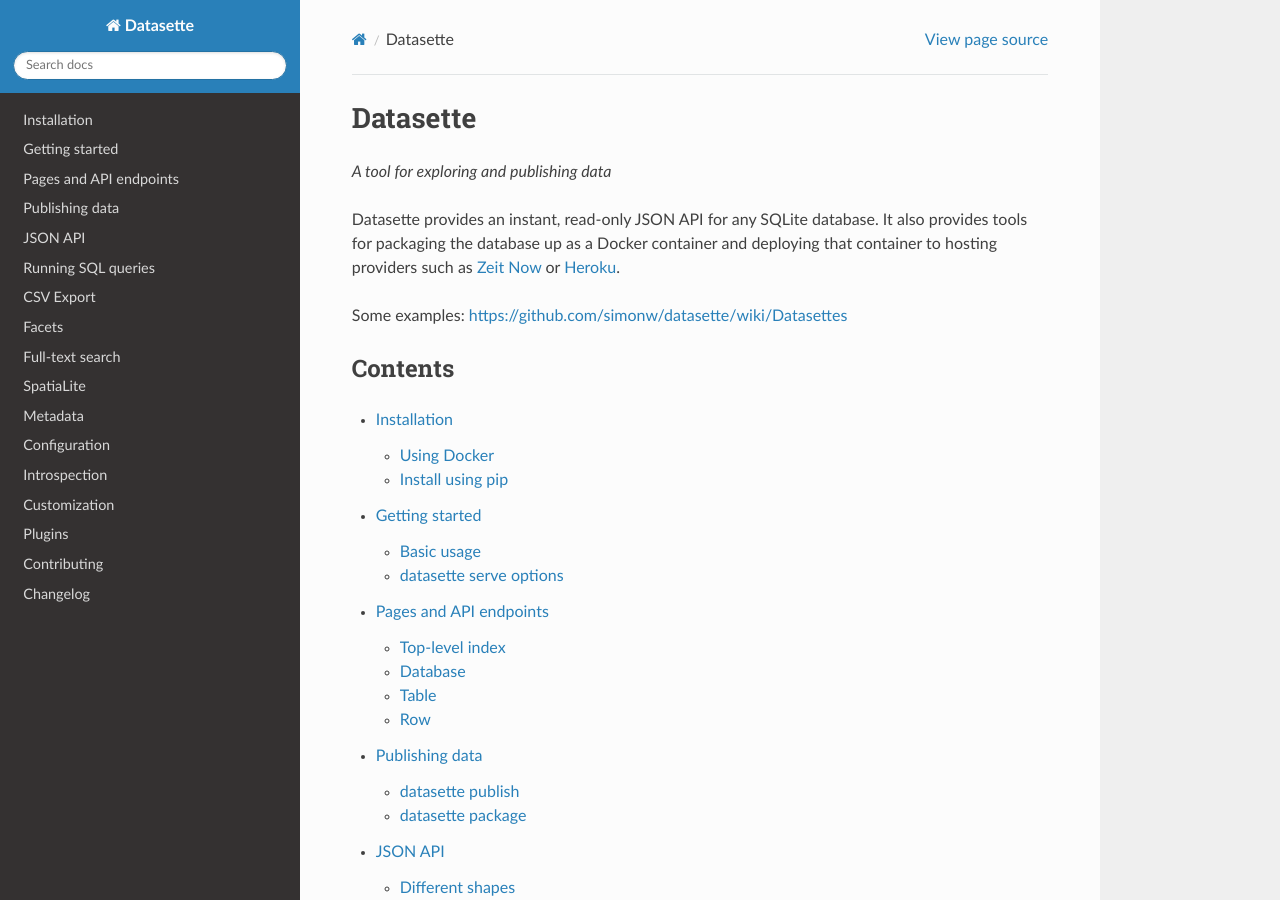
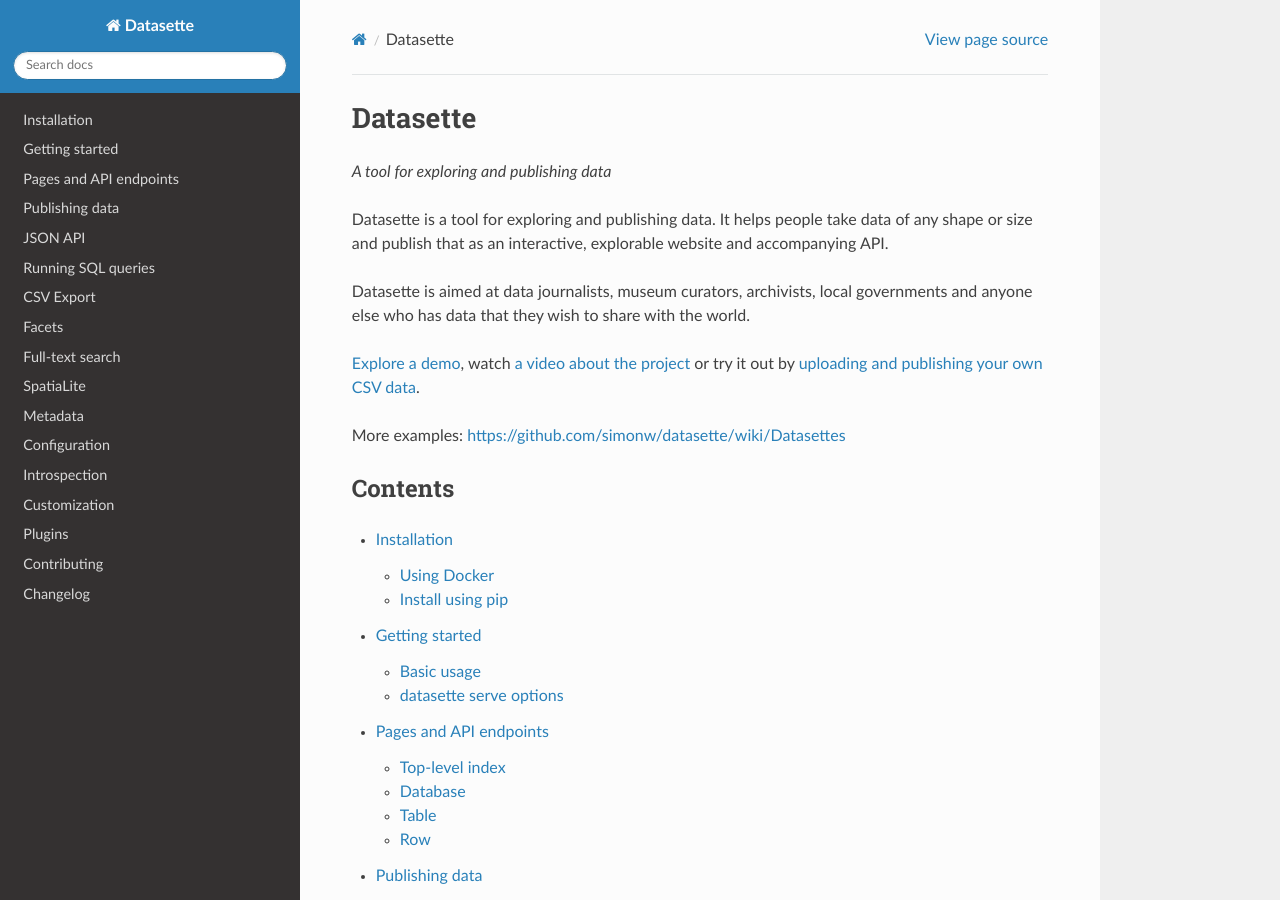
Before and after one commit to simonw/datasette, a Sphinx documentation site: the page built from docs/index.rst, in a window 1280 px wide and 900 px high. Built offline with Sphinx 7.4.7 and the Read the Docs theme 2.0.0, drawn with Linux system fonts in a browser that asks for light colours.

Commit message:
More human friendly 'what is Datasette' intro text

```diff
--- a/docs/index.rst
+++ b/docs/index.rst
@@ -3,12 +3,13 @@
 
 *A tool for exploring and publishing data*
 
-Datasette provides an instant, read-only JSON API for any SQLite
-database. It also provides tools for packaging the database up as a
-Docker container and deploying that container to hosting providers such
-as `Zeit Now`_ or `Heroku`_.
+Datasette is a tool for exploring and publishing data. It helps people take data of any shape or size and publish that as an interactive, explorable website and accompanying API.
 
-Some examples: https://github.com/simonw/datasette/wiki/Datasettes
+Datasette is aimed at data journalists, museum curators, archivists, local governments and anyone else who has data that they wish to share with the world.
+
+`Explore a demo <https://fivethirtyeight.datasettes.com/fivethirtyeight>`__, watch `a video about the project <https://simonwillison.net/2018/Oct/25/how-instantly-publish-data-internet-datasette/>`__ or try it out by `uploading and publishing your own CSV data <https://publish.datasettes.com/>`__.
+
+More examples: https://github.com/simonw/datasette/wiki/Datasettes
 
 Contents
 --------
```
Also changed, not shown: README.md (+4 -2 lines).
